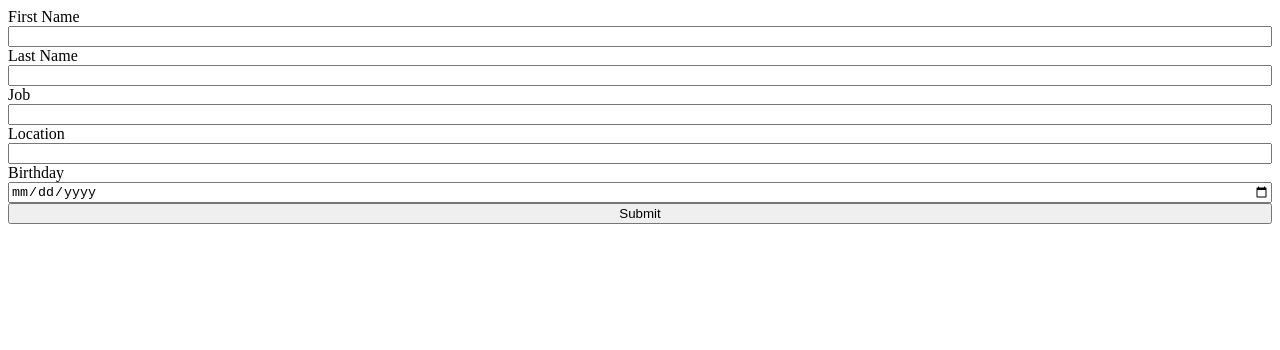
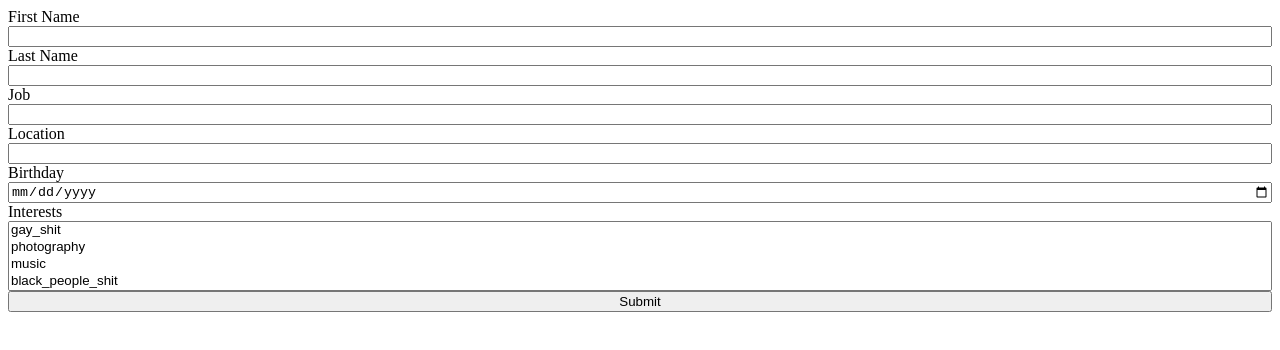
Before and after one commit to tamiolaf/relay, a Next.js app: page /form in a window 1280 px wide. Shown: the top 350 px of the page. Built offline with nearby package versions, Linux system fonts and the light colour scheme.

Commit message:
add interests for friends

```diff
--- a/pages/form.js
+++ b/pages/form.js
@@ -1,3 +1,5 @@
+import Interests from '../enums.js';
+
 export default function Form() {
   return (
     <div >
@@ -24,6 +26,16 @@ export default function Form() {
         <label htmlFor="birthday">Birthday</label>
         <input type="date" id="birthday" name="birthday" required />
 
+        <label htmlFor="interests">Interests</label>
+        <select select="date" id="interests" name="interests" multiple required>
+
+        {Object.values(Interests).map((interest) => {
+          return (
+            <option value={interest}>{interest}</option>
+          )
+        })}
+        </select>
+
         <button type="submit">Submit</button>
       </form>
     </div>
```
Also changed, not shown: pages/friend/[id].js (+1 -19 lines).
